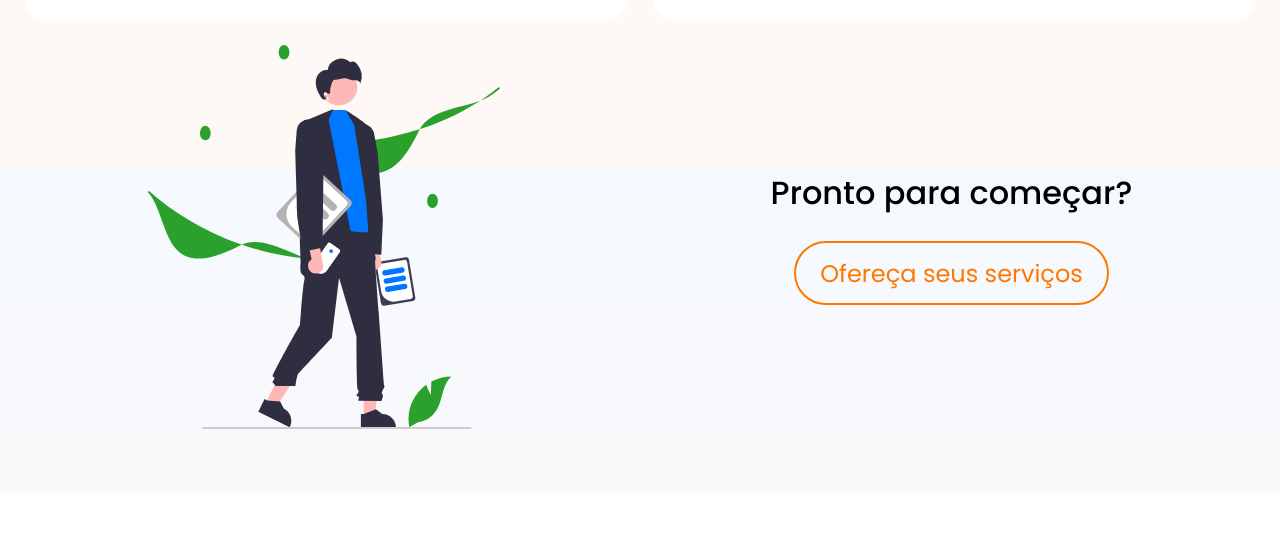
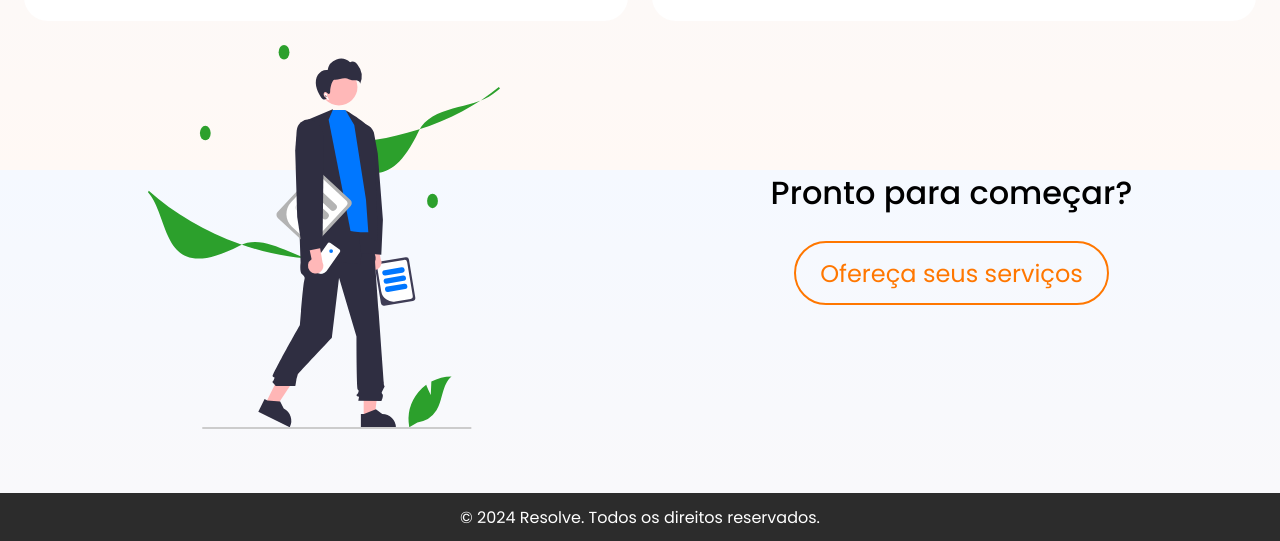
Before and after one commit to infinity-on/helpme-site, a plain HTML site: page index.html in a window 1280 px wide. Shown: the part 2230-2771 px from the top of the page. Before the commit the page ends 2723 px from the top, so only its background shows below. Drawn offline with Linux system fonts and the light colour scheme.

Commit message:
adiciona footer com mensagem de copyright e estilizacao

```diff
--- a/css/styles.css
+++ b/css/styles.css
@@ -9,6 +9,8 @@
     --color-surface-gradient-start: #f5f9ff;
     --color-surface-gradient-end: #fff9f5;
     --color-on-surface: #2c2c2c;
+    --color-surface-dim: #2c2c2c;
+    --color-on-surface-dim: #ffffff;
 
     --max-width: 90rem;
 
@@ -366,3 +368,17 @@ body {
     font-size: var(--headline-medium-font-size);
     font-weight: var(--headline-medium-font-weight);
 }
+
+.footer {
+    height: 3rem;
+    background-color: var(--color-surface-dim);
+    display: flex;
+    justify-content: center;
+    align-items: center;
+}
+
+.footer__copyright {
+    font-size: var(--body-small-font-size);
+    font-weight: var(--body-small-font-weight);
+    color: var(--color-on-surface-dim);
+}
--- a/index.html
+++ b/index.html
@@ -24,6 +24,7 @@
             </ul>
         </nav>
     </header>
+
     <main>
         <section id="home" class="hero-section">
             <div class="container-max-width hero-section__container">
@@ -152,6 +153,10 @@
             </div>
         </section>
     </main>
+
+    <footer class="footer">
+        <p class="footer__copyright">© 2024 Resolve. Todos os direitos reservados.</p>
+    </footer>
 </body>
 
 </html>
```
